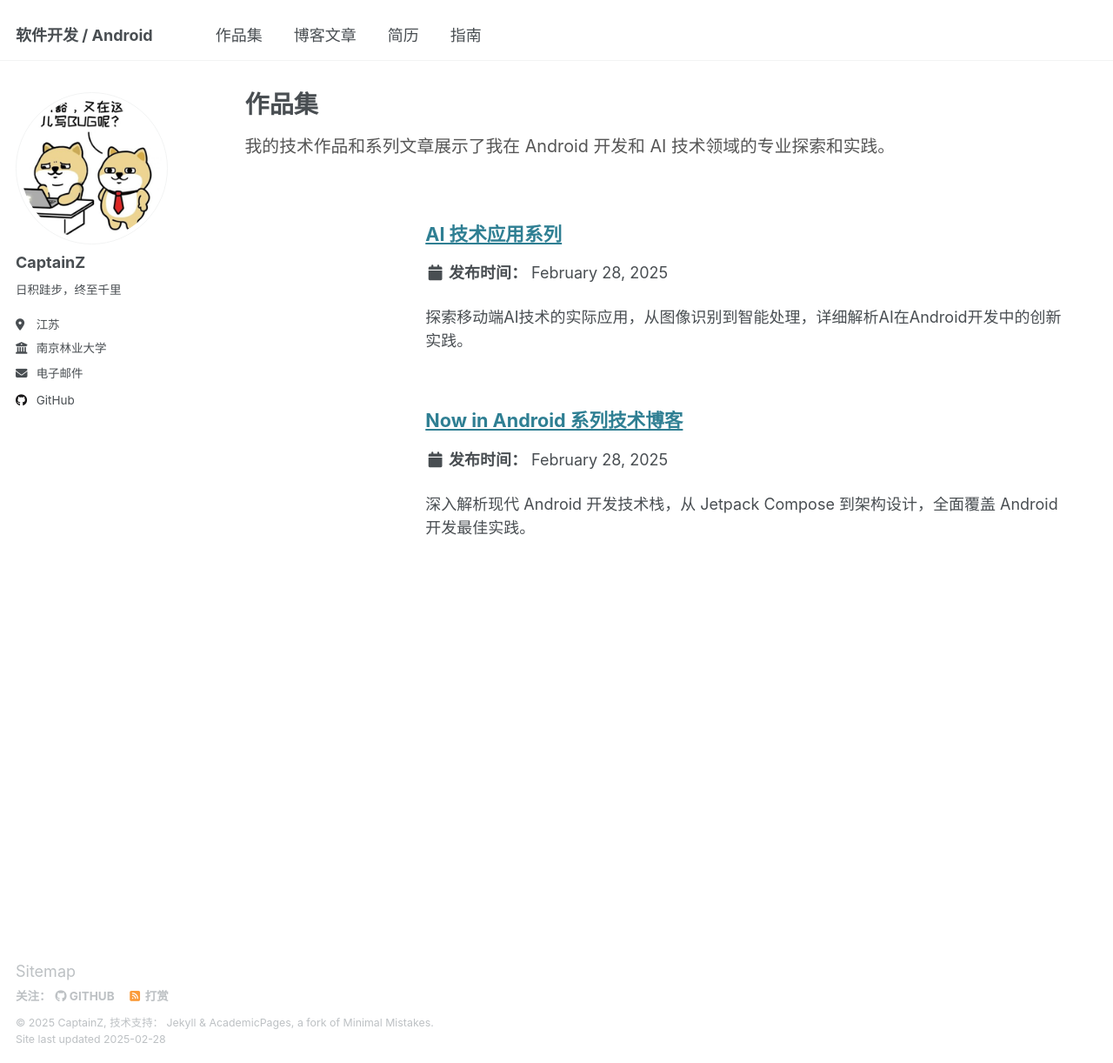
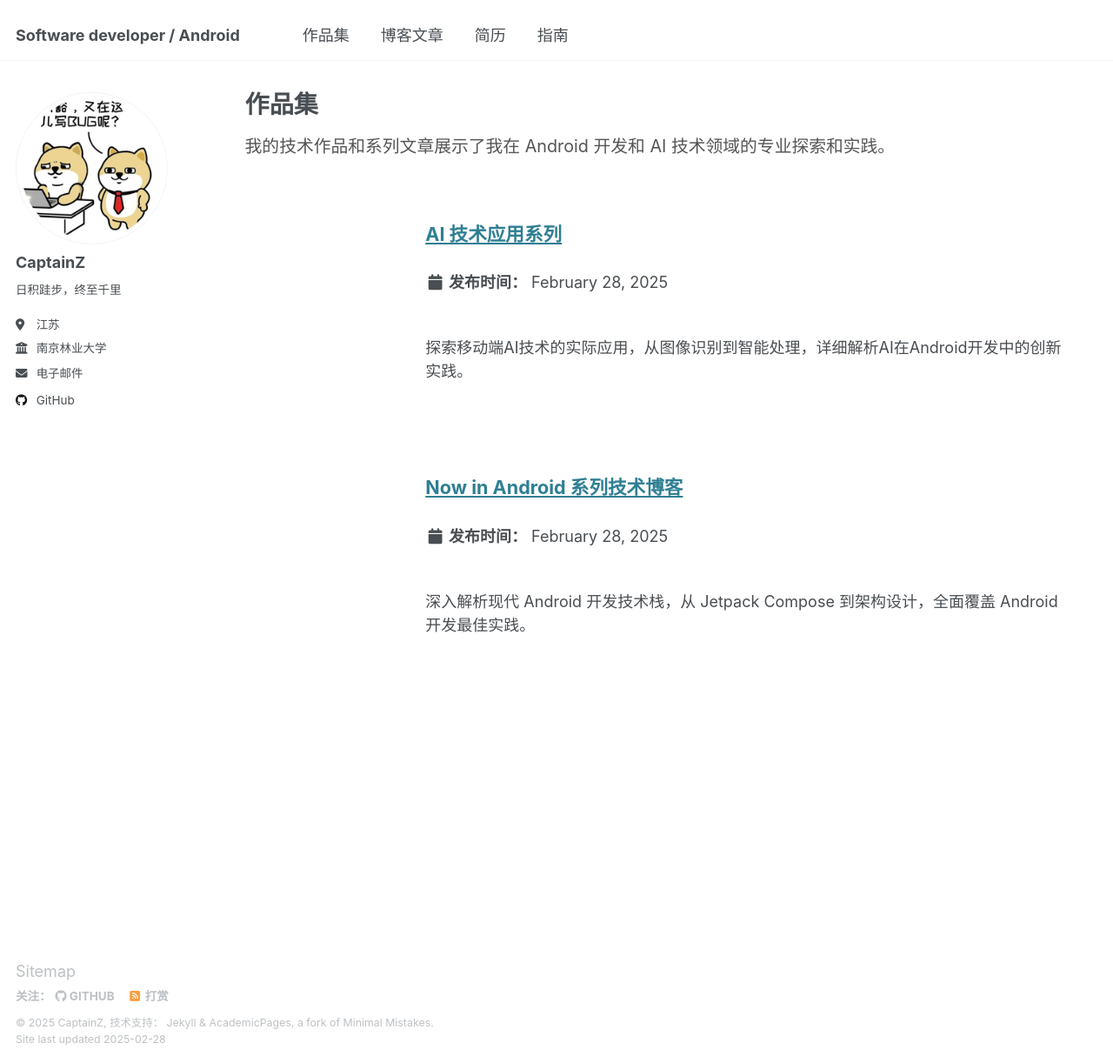
Before and after one commit to jelychow/jelychow.github.io, a Jekyll site: the page built from _pages/portfolio.html, in a window 1280 px wide and 1222 px high. Shown: the whole window at 87% size. Built offline with Jekyll 4.4.1, drawn with Linux system fonts in a browser that asks for light colours.

Commit message:
feat: update configs

```diff
--- a/_config.yml
+++ b/_config.yml
@@ -9,7 +9,7 @@
 # Basic Site Settings
 locale                   : "zh-CN"
 site_theme               : "default"
-title                    : "软件开发 / Android"
+title                    : "Software developer / Android"
 title_separator          : "-"
 name                     : &name "CaptainZ"
 description              : &description "love coding"
--- a/_pages/portfolio.html
+++ b/_pages/portfolio.html
@@ -36,24 +36,38 @@ author_profile: true
   width: 100%;
   max-width: 800px;
   margin: 0 auto;
+  text-align: left;
 }
 .portfolio-list .archive-item {
   margin-bottom: 2em;
   padding-bottom: 1em;
   border-bottom: 1px solid #e0e0e0;
+  text-align: left;
 }
 .portfolio-list .archive__item-title {
   font-size: 1.2em;
   margin-bottom: 0.5em;
+  text-align: left;
 }
 .portfolio-list .archive__item-excerpt {
   color: #666;
   margin-bottom: 0.5em;
+  text-align: left;
 }
 .portfolio-list .archive__item-teaser {
   max-width: 250px;
   margin-right: 1em;
   float: left;
+}
+.portfolio-list .archive__item {
+  display: flex;
+  flex-direction: column;
+  align-items: flex-start;
+  width: 100%;
+}
+.portfolio-list h2 {
+  text-align: left;
+  width: 100%;
 }
 @media (max-width: 600px) {
   .portfolio-list .archive__item-teaser {
```
